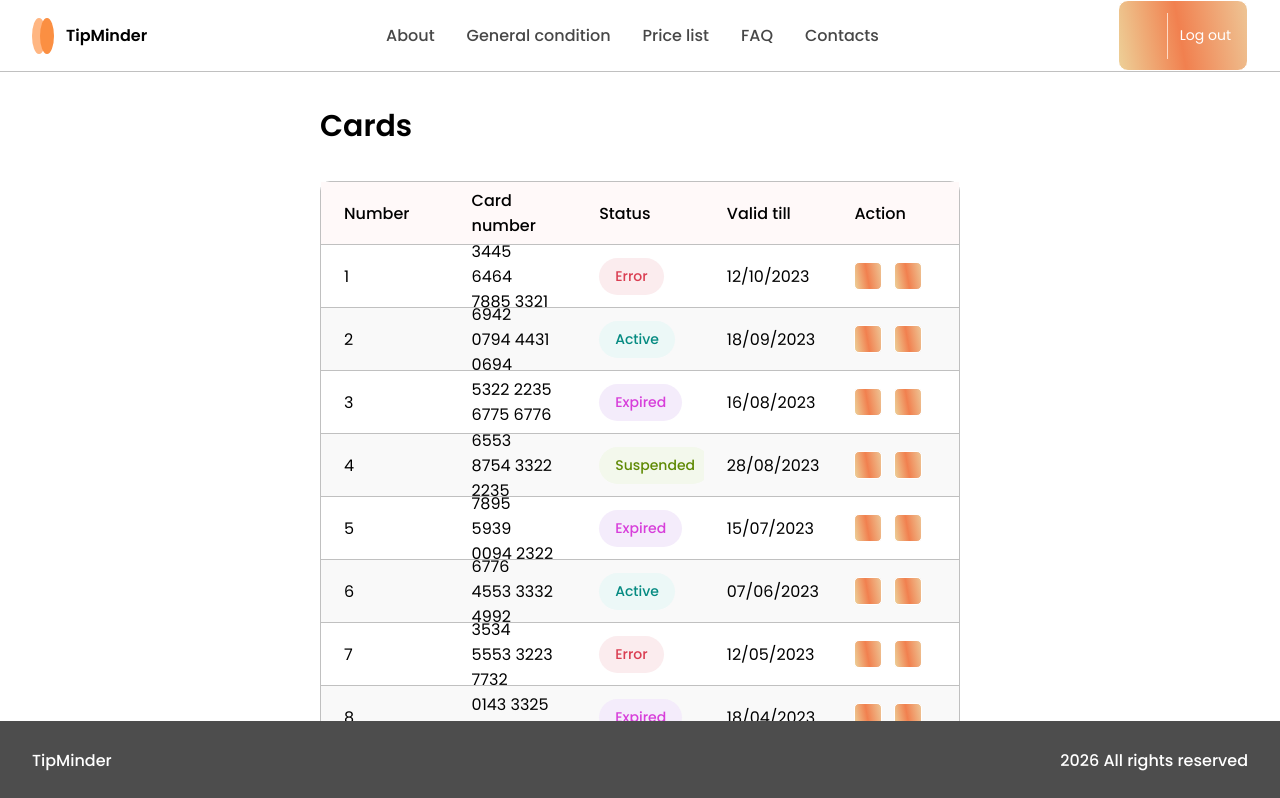
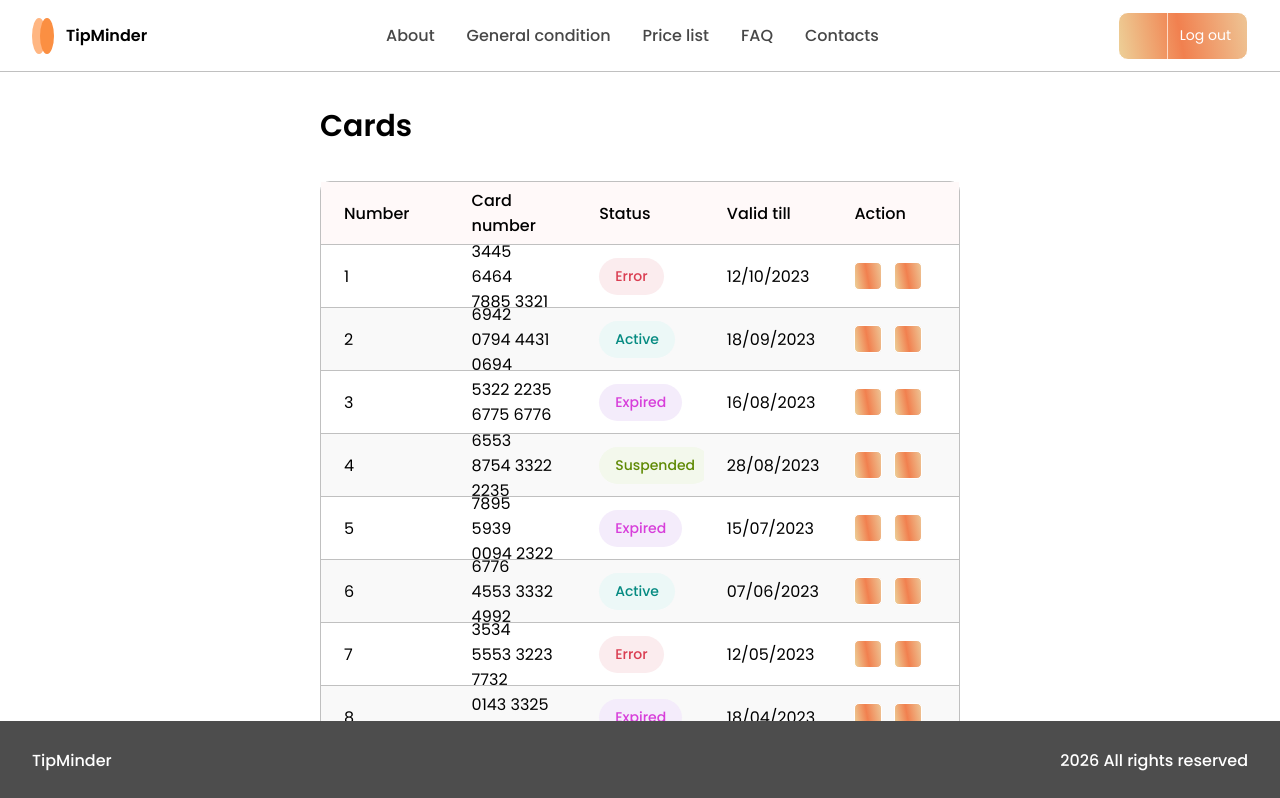
Before and after one commit to carrotist-coder/TipMinder, a React app: page / in a window 1280 px wide. Shown: the top 798 px of the page. Built offline with nearby package versions, Linux system fonts and the light colour scheme.

Commit message:
fix(shared): button max height, fix(widgets): center align

```diff
--- a/src/shared/ui/Button/Button.module.css
+++ b/src/shared/ui/Button/Button.module.css
@@ -6,6 +6,7 @@
   color: var(--white);
   border: 2px solid var(--primary);
   cursor: pointer;
+  max-height: 48px;
 }
 
 .secondary {
--- a/src/widgets/Header/Header.module.css
+++ b/src/widgets/Header/Header.module.css
@@ -3,6 +3,7 @@
   font-weight: 500;
   display: flex;
   justify-content: space-between;
+  align-items: center;
   padding: 0 32px;
   position: fixed;
   top: 0;
```
